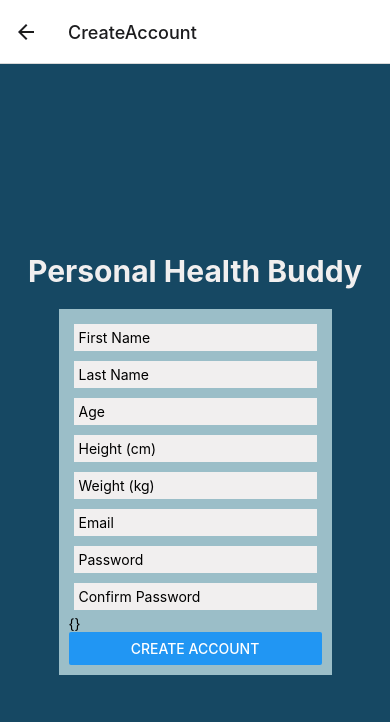
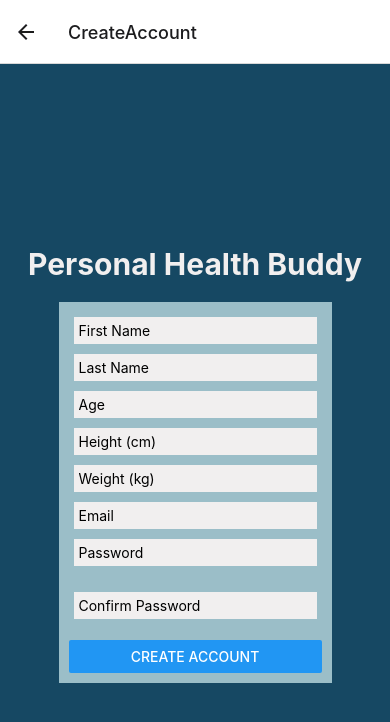
Before and after one commit to davido-noowin/PersonalHealthBuddy, a React Native app: screen /CreateAccount in a window 390 px wide. Shown: the top 722 px of the page. Built offline with nearby package versions, Linux system fonts and the light colour scheme.

Commit message:
error feedback for create account, api endpoint updated

```diff
--- a/src/pages/create_account_page.js
+++ b/src/pages/create_account_page.js
@@ -4,20 +4,20 @@ import { StyleSheet, Text, View, Button, TextInput } from 'react-native';
 import { PHB_COLORS, PHB_FONTS, PHB_STYLES } from '../phb_styles';
 import { yupResolver } from '@hookform/resolvers/yup';
 import * as yup from 'yup';
-import { useContext } from 'react';
+import { useContext, useState } from 'react';
 import { useForm, Controller } from 'react-hook-form';
 import { AuthContext } from '../../authContext';
 
 /* Form Validation */
 const userSchema = yup.object().shape({
 
-    first_name: yup.string().required(),
-    last_name: yup.string().required(),
-    age: yup.number().required().positive().integer(),
-    height: yup.number().required().positive(),
-    weight: yup.number().required().positive(),
+    first_name: yup.string().required("First Name is required"),
+    last_name: yup.string().required("Last Name is required"),
+    age: yup.number().required().positive("Invalid age").integer("Age is required"),
+    height: yup.number().required("Height is required").positive("Invalid height"),
+    weight: yup.number().required("Weight is required").positive("Invalid weight"),
     email: yup.string().email("Invalid email").required("Email is required"),
-    password: yup.string().required()
+    password: yup.string().required("Password is required")
 })
 
 /* API call to backend */
@@ -26,7 +26,7 @@ function createUser(data, setUser) {
     console.log(data);
 
     // api call to create user http://18.226.94.38:8000/api/create-user
-    fetch("http://192.168.86.25:8000/api/create-user", {
+    fetch("http://18.226.94.38:8000/api/create-user", {
         method: "POST",
         headers: {
             Accept: "application/json",
@@ -65,12 +65,14 @@ export function CreateAccountPage({navigation}){
         reValidateMode: 'onSubmit'
     })
 
+
     const {currentUser, setCurrentUser} = useContext(AuthContext);
 
     return (
     <View style={[PHB_STYLES.root_container, styles.root]}>
         <Text style={styles.title_text}>Personal Health Buddy</Text>
         <View style={styles.login_panel}>
+            <Text style={styles.error_text}>{errors.first_name?.message}</Text>
             <Controller
                 control={control}
                 name="first_name"
@@ -83,6 +85,7 @@ export function CreateAccountPage({navigation}){
                     />
                 )}
             />
+            <Text style={styles.error_text}>{errors.last_name?.message}</Text>
             <Controller
                 control={control}
                 name="last_name"
@@ -95,6 +98,7 @@ export function CreateAccountPage({navigation}){
                     />
                 )}
             />
+            <Text style={styles.error_text}>{errors.age?.message}</Text>
             <Controller
                 control={control}
                 name="age"
@@ -108,6 +112,7 @@ export function CreateAccountPage({navigation}){
                     />
                 )}
             />
+            <Text style={styles.error_text}>{errors.height?.message}</Text>
             <Controller
                 control={control}
                 name="height"
@@ -121,6 +126,7 @@ export function CreateAccountPage({navigation}){
                     />
                 )}
             />
+            <Text style={styles.error_text}>{errors.weight?.message}</Text>
             <Controller
                 control={control}
                 name="weight"
@@ -134,6 +140,7 @@ export function CreateAccountPage({navigation}){
                     />
                 )}
             />
+            <Text style={styles.error_text}>{errors.email?.message}</Text>
             <Controller
                 control={control}
                 name="email"
@@ -147,6 +154,7 @@ export function CreateAccountPage({navigation}){
                     />
                 )}
             />
+            <Text style={styles.error_text}>{errors.password?.message}</Text>
             <Controller
                 control={control}
                 name="password"
@@ -160,12 +168,13 @@ export function CreateAccountPage({navigation}){
                     />
                 )}
             />
+            <Text style={styles.error_text}> {errors.password?.message}</Text>
             <TextInput
                 style={styles.text_input}
                 placeholder="Confirm Password"
                 secureTextEntry={true}
             />
-            <Text style={styles.error_text}>{JSON.stringify(errors)}</Text>
+            <Text style={styles.error_text}> </Text>
             <Button
                 style={styles.create_account_button}
                 title="Create Account"
@@ -204,5 +213,9 @@ const styles = StyleSheet.create({
         padding: 30,
         borderWidth: 5
     },
-
+    error_text:{
+        alignSelf: 'center',
+        fontSize: 13,
+        color:'darkred'
+    },
 })
```
